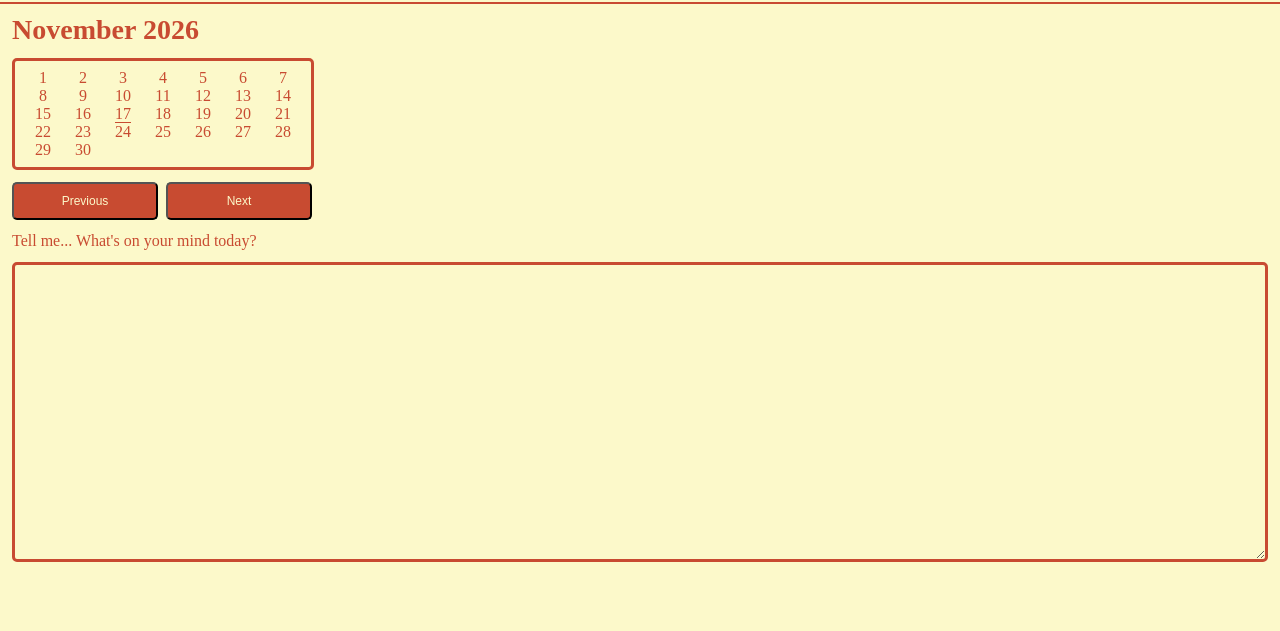
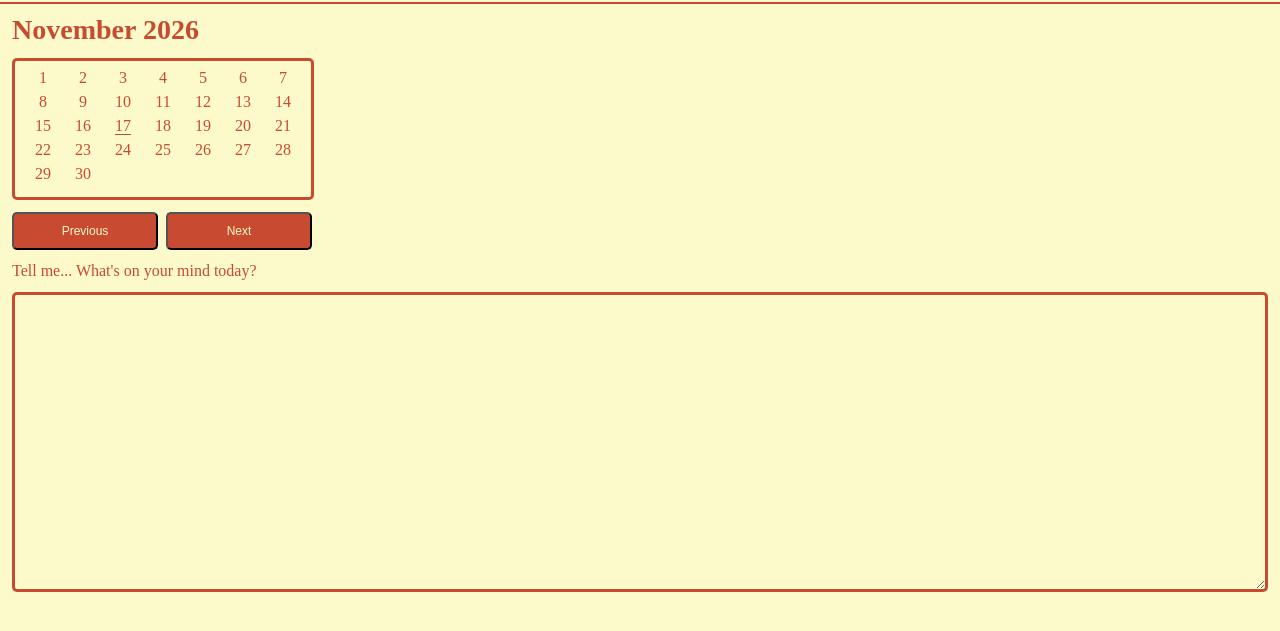
Before and after one commit to jsem-sam87/ReLearningWebApp1, a plain HTML site: page index.html in a window 1280 px wide. Shown: the part 83-714 px from the top of the page. Drawn offline with Linux system fonts and the light colour scheme.

Commit message:
style changes

```diff
--- a/style.css
+++ b/style.css
@@ -74,6 +74,7 @@ p {
     grid-template-columns: repeat(7, 40px);
     border: 3px, solid, #C84B31;
     border-radius: 5px;
+    height: 120px;
 
 }
 
```
Also changed, not shown: main.js (+7 -0 lines).
